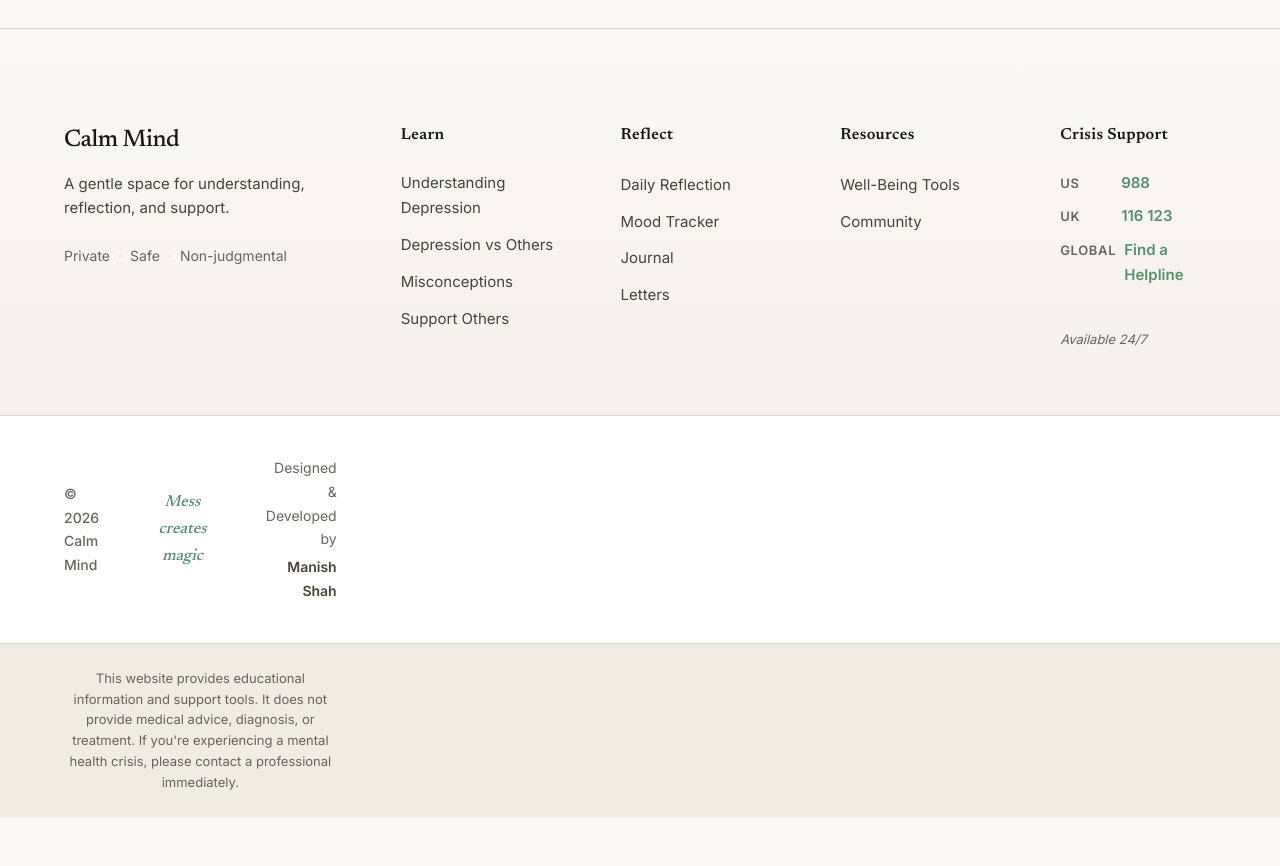
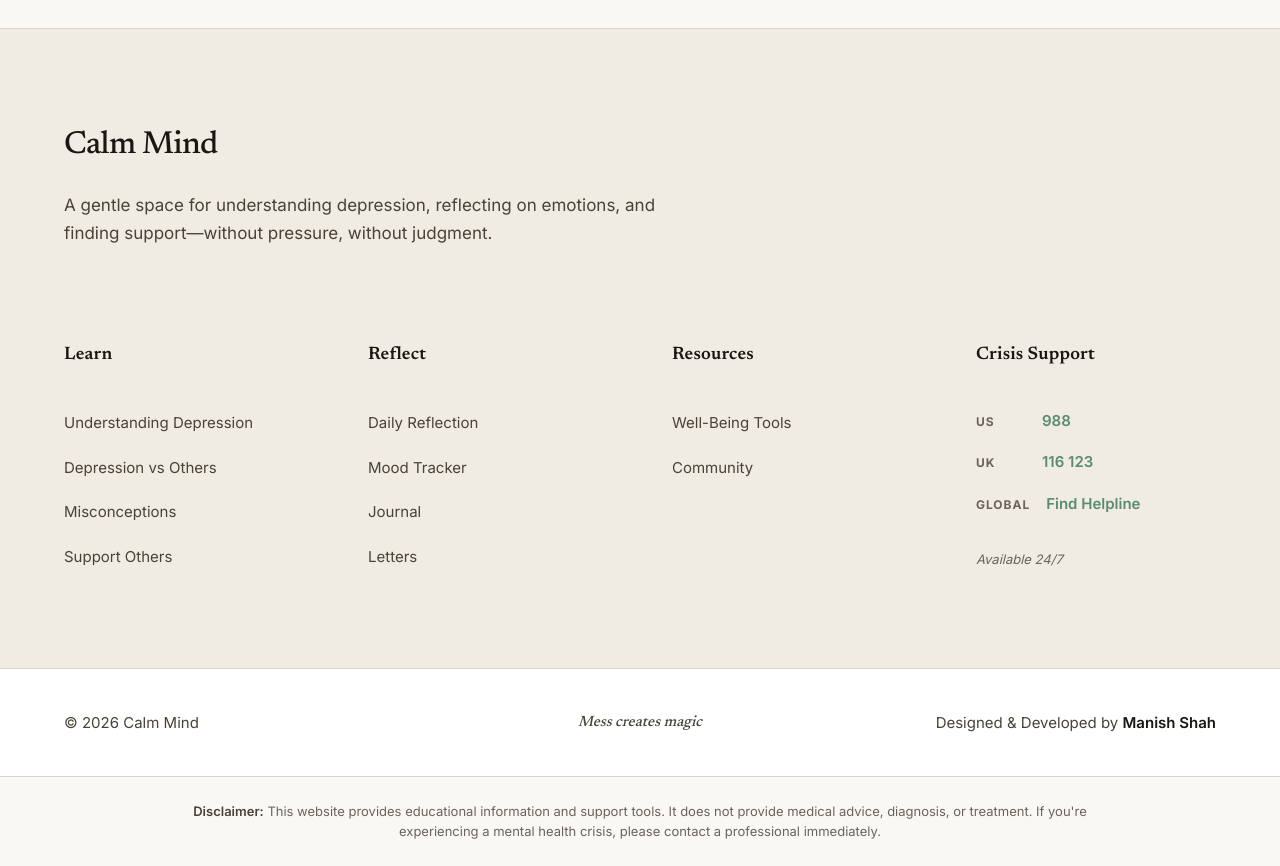
Before and after one commit to Manish-Shah-m/clam-mind, a Next.js app: page /journal in a window 1280 px wide. Shown: the part 1300-2166 px from the top of the page. Before the commit the page ends 2117 px from the top, so only its background shows below. Built offline with nearby package versions, Linux system fonts and the light colour scheme.

Commit message:
Update styles and header components

```diff
--- a/components/Footer.js
+++ b/components/Footer.js
@@ -4,116 +4,108 @@ import styles from './Footer.module.css';
 export default function Footer() {
   const currentYear = new Date().getFullYear();
 
-  const sections = [
-    {
-      title: 'Learn',
-      links: [
-        { href: '/understanding', label: 'Understanding Depression' },
-        { href: '/depression-vs', label: 'Depression vs Others' },
-        { href: '/misconceptions', label: 'Misconceptions' },
-        { href: '/support-others', label: 'Support Others' },
-      ]
-    },
-    {
-      title: 'Reflect',
-      links: [
-        { href: '/reflect', label: 'Daily Reflection' },
-        { href: '/mood-tracker', label: 'Mood Tracker' },
-        { href: '/journal', label: 'Journal' },
-        { href: '/letters', label: 'Letters' },
-      ]
-    },
-    {
-      title: 'Resources',
-      links: [
-        { href: '/wellbeing', label: 'Well-Being Tools' },
-        { href: '/community', label: 'Community' },
-      ]
-    },
-  ];
-
   return (
     <footer className={styles.footer}>
-      {/* Main Footer */}
-      <div className={styles.main}>
+
+      {/* Main Footer Content */}
+      <div className={styles.mainFooter}>
         <div className={styles.container}>
 
-          {/* Brand Section */}
-          <div className={styles.brand}>
-            <h3 className={styles.brandName}>Calm Mind</h3>
-            <p className={styles.brandTagline}>
-              A gentle space for understanding, reflection, and support.
+          {/* About Section */}
+          <div className={styles.about}>
+            <h3 className={styles.footerBrand}>Calm Mind</h3>
+            <p className={styles.aboutText}>
+              A gentle space for understanding depression, reflecting on emotions,
+              and finding support—without pressure, without judgment.
             </p>
-            <div className={styles.principles}>
-              <span>Private</span>
-              <span className={styles.dot}>·</span>
-              <span>Safe</span>
-              <span className={styles.dot}>·</span>
-              <span>Non-judgmental</span>
-            </div>
           </div>
 
-          {/* Link Sections */}
-          {sections.map((section) => (
-            <div key={section.title} className={styles.section}>
-              <h4 className={styles.sectionTitle}>{section.title}</h4>
-              <ul className={styles.linkList}>
-                {section.links.map((link) => (
-                  <li key={link.href}>
-                    <Link href={link.href}>{link.label}</Link>
-                  </li>
-                ))}
+          {/* Navigation Links */}
+          <div className={styles.columns}>
+
+            {/* Learn Column */}
+            <div className={styles.column}>
+              <h4 className={styles.columnTitle}>Learn</h4>
+              <ul className={styles.columnLinks}>
+                <li><Link href="/understanding">Understanding Depression</Link></li>
+                <li><Link href="/depression-vs">Depression vs Others</Link></li>
+                <li><Link href="/misconceptions">Misconceptions</Link></li>
+                <li><Link href="/support-others">Support Others</Link></li>
               </ul>
             </div>
-          ))}
 
-          {/* Crisis Section */}
-          <div className={styles.section}>
-            <h4 className={styles.sectionTitle}>Crisis Support</h4>
-            <ul className={styles.crisisList}>
-              <li>
-                <span className={styles.country}>US</span>
-                <a href="tel:988">988</a>
-              </li>
-              <li>
-                <span className={styles.country}>UK</span>
-                <a href="tel:116123">116 123</a>
-              </li>
-              <li>
-                <span className={styles.country}>Global</span>
-                <a href="https://findahelpline.com" target="_blank" rel="noopener noreferrer">
-                  Find a Helpline
-                </a>
-              </li>
-            </ul>
-            <p className={styles.crisisNote}>Available 24/7</p>
+            {/* Reflect Column */}
+            <div className={styles.column}>
+              <h4 className={styles.columnTitle}>Reflect</h4>
+              <ul className={styles.columnLinks}>
+                <li><Link href="/reflect">Daily Reflection</Link></li>
+                <li><Link href="/mood-tracker">Mood Tracker</Link></li>
+                <li><Link href="/journal">Journal</Link></li>
+                <li><Link href="/letters">Letters</Link></li>
+              </ul>
+            </div>
+
+            {/* Resources Column */}
+            <div className={styles.column}>
+              <h4 className={styles.columnTitle}>Resources</h4>
+              <ul className={styles.columnLinks}>
+                <li><Link href="/wellbeing">Well-Being Tools</Link></li>
+                <li><Link href="/community">Community</Link></li>
+              </ul>
+            </div>
+
+            {/* Crisis Support Column */}
+            <div className={styles.column}>
+              <h4 className={styles.columnTitle}>Crisis Support</h4>
+              <div className={styles.crisisLinks}>
+                <div className={styles.crisisItem}>
+                  <span className={styles.crisisLabel}>US</span>
+                  <a href="tel:988">988</a>
+                </div>
+                <div className={styles.crisisItem}>
+                  <span className={styles.crisisLabel}>UK</span>
+                  <a href="tel:116123">116 123</a>
+                </div>
+                <div className={styles.crisisItem}>
+                  <span className={styles.crisisLabel}>Global</span>
+                  <a href="https://findahelpline.com" target="_blank" rel="noopener noreferrer">
+                    Find Helpline
+                  </a>
+                </div>
+              </div>
+              <p className={styles.available}>Available 24/7</p>
+            </div>
+
           </div>
-
         </div>
       </div>
 
       {/* Bottom Bar */}
-      <div className={styles.bottom}>
+      <div className={styles.bottomBar}>
         <div className={styles.container}>
-          <div className={styles.bottomContent}>
-            <div className={styles.copyright}>
-              © {currentYear} Calm Mind
+          <div className={styles.bottomGrid}>
+
+            <div className={styles.bottomLeft}>
+              <p>© {currentYear} Calm Mind</p>
             </div>
 
-            <div className={styles.tagline}>
-              Mess creates magic
+            <div className={styles.bottomCenter}>
+              <p className={styles.motto}>Mess creates magic</p>
             </div>
 
-            <div className={styles.credit}>
-              <span>Designed & Developed by</span>
-              <a
-                href="https://manishshah.dev"
-                target="_blank"
-                rel="noopener noreferrer"
-              >
-                Manish Shah
-              </a>
+            <div className={styles.bottomRight}>
+              <p>
+                Designed & Developed by{' '}
+                <a
+                  href="https://manishshah.dev"
+                  target="_blank"
+                  rel="noopener noreferrer"
+                >
+                  Manish Shah
+                </a>
+              </p>
             </div>
+
           </div>
         </div>
       </div>
@@ -122,12 +114,13 @@ export default function Footer() {
       <div className={styles.disclaimer}>
         <div className={styles.container}>
           <p>
-            This website provides educational information and support tools.
+            <strong>Disclaimer:</strong> This website provides educational information and support tools.
             It does not provide medical advice, diagnosis, or treatment.
             If you're experiencing a mental health crisis, please contact a professional immediately.
           </p>
         </div>
       </div>
+
     </footer>
   );
 }
--- a/components/Footer.module.css
+++ b/components/Footer.module.css
@@ -1,254 +1,285 @@
 .footer {
-  background: linear-gradient(180deg, var(--bg-primary) 0%, var(--bg-secondary) 100%);
   margin-top: var(--spacing-xxl);
-  border-top: 1px solid var(--border);
 }
 
-/* Main Footer */
-.main {
-  padding: var(--spacing-xxl) 0 var(--spacing-xl);
+/* ========================================
+   MAIN FOOTER SECTION
+   ======================================== */
+
+.mainFooter {
+  background: var(--bg-secondary);
+  border-top: 1px solid var(--border);
+  padding: var(--spacing-xxl) 0;
 }
 
 .container {
   max-width: 1200px;
   margin: 0 auto;
   padding: 0 var(--spacing-md);
+}
+
+/* About Section */
+.about {
+  margin-bottom: var(--spacing-xxl);
+  max-width: 600px;
+}
+
+.footerBrand {
+  font-family: var(--font-heading);
+  font-size: 2rem;
+  font-weight: 500;
+  color: var(--text-primary);
+  margin: 0 0 var(--spacing-md) 0;
+  letter-spacing: -0.02em;
+}
+
+.aboutText {
+  font-size: 1.0625rem;
+  line-height: 1.7;
+  color: var(--text-secondary);
+  margin: 0;
+}
+
+/* Columns Grid */
+.columns {
   display: grid;
-  grid-template-columns: 1.75fr repeat(4, 1fr);
+  grid-template-columns: repeat(4, 1fr);
   gap: var(--spacing-xl);
 }
 
-/* Brand Section */
-.brand {
+.column {
+  display: flex;
+  flex-direction: column;
+  gap: var(--spacing-md);
+}
+
+.columnTitle {
+  font-family: var(--font-heading);
+  font-size: 1.125rem;
+  font-weight: 600;
+  color: var(--text-primary);
+  margin: 0 0 var(--spacing-sm) 0;
+  letter-spacing: 0.01em;
+}
+
+/* Column Links */
+.columnLinks {
+  list-style: none;
+  padding: 0;
+  margin: 0;
   display: flex;
   flex-direction: column;
   gap: var(--spacing-sm);
 }
 
-.brandName {
-  font-family: var(--font-heading);
-  font-size: 1.5rem;
-  font-weight: 500;
-  color: var(--text-primary);
-  margin: 0;
-  letter-spacing: -0.02em;
-}
-
-.brandTagline {
-  color: var(--text-secondary);
-  line-height: 1.6;
-  font-size: 0.9375rem;
-  margin: 0;
-  max-width: 280px;
-}
-
-.principles {
-  display: flex;
-  align-items: center;
-  gap: var(--spacing-xs);
-  margin-top: var(--spacing-xs);
-  font-size: 0.875rem;
-  color: var(--text-tertiary);
-}
-
-.dot {
-  color: var(--border);
-}
-
-/* Section */
-.section {
-  display: flex;
-  flex-direction: column;
-  gap: var(--spacing-md);
-}
-
-.sectionTitle {
-  font-family: var(--font-heading);
-  font-size: 1rem;
-  font-weight: 600;
-  color: var(--text-primary);
-  margin: 0;
-  letter-spacing: 0.02em;
-}
-
-/* Link Lists */
-.linkList {
-  list-style: none;
-  padding: 0;
-  margin: 0;
-  display: flex;
-  flex-direction: column;
-  gap: var(--spacing-xs);
-}
-
-.linkList a {
+.columnLinks a {
   color: var(--text-secondary);
   text-decoration: none;
   font-size: 0.9375rem;
+  line-height: 1.5;
   transition: var(--transition-fast);
   display: inline-block;
 }
 
-.linkList a:hover {
+.columnLinks a:hover {
   color: var(--accent-calm);
-  text-decoration: none;
-  transform: translateX(2px);
 }
 
-/* Crisis List */
-.crisisList {
-  list-style: none;
-  padding: 0;
-  margin: 0;
+/* Crisis Links */
+.crisisLinks {
   display: flex;
   flex-direction: column;
-  gap: var(--spacing-xs);
+  gap: var(--spacing-sm);
 }
 
-.crisisList li {
+.crisisItem {
   display: flex;
   align-items: baseline;
   gap: var(--spacing-sm);
-  font-size: 0.9375rem;
 }
 
-.country {
+.crisisLabel {
+  font-size: 0.75rem;
+  font-weight: 700;
+  text-transform: uppercase;
+  letter-spacing: 0.08em;
   color: var(--text-tertiary);
-  font-size: 0.8125rem;
-  text-transform: uppercase;
-  letter-spacing: 0.05em;
-  font-weight: 600;
-  min-width: 45px;
+  min-width: 50px;
 }
 
-.crisisList a {
+.crisisItem a {
   color: var(--accent-calm);
   text-decoration: none;
+  font-size: 0.9375rem;
   font-weight: 600;
   transition: var(--transition-fast);
 }
 
-.crisisList a:hover {
+.crisisItem a:hover {
   color: var(--accent-warm);
   text-decoration: underline;
 }
 
-.crisisNote {
-  margin: var(--spacing-sm) 0 0;
+.available {
   font-size: 0.8125rem;
   color: var(--text-tertiary);
   font-style: italic;
+  margin: var(--spacing-xs) 0 0 0;
 }
 
-/* Bottom Bar */
-.bottom {
+/* ========================================
+   BOTTOM BAR
+   ======================================== */
+
+.bottomBar {
   background: var(--bg-card);
   border-top: 1px solid var(--border);
   padding: var(--spacing-lg) 0;
 }
 
-.bottomContent {
+.bottomGrid {
   display: grid;
-  grid-template-columns: 1fr auto 1fr;
+  grid-template-columns: 1fr 1fr 1fr;
   gap: var(--spacing-lg);
   align-items: center;
 }
 
-.copyright {
-  color: var(--text-tertiary);
-  font-size: 0.875rem;
+.bottomLeft,
+.bottomCenter,
+.bottomRight {
+  display: flex;
+}
+
+.bottomLeft {
+  justify-content: flex-start;
+}
+
+.bottomCenter {
+  justify-content: center;
+}
+
+.bottomRight {
+  justify-content: flex-end;
+}
+
+.bottomLeft p,
+.bottomCenter p,
+.bottomRight p {
+  margin: 0;
+  font-size: 0.9375rem;
+  color: var(--text-secondary);
+}
+
+.motto {
+  font-family: var(--font-heading);
+  font-style: italic;
+  color: var(--accent-calm);
   font-weight: 500;
 }
 
-.tagline {
-  font-family: var(--font-heading);
-  color: var(--accent-calm);
-  font-size: 1rem;
-  font-style: italic;
-  text-align: center;
-  font-weight: 500;
+.bottomRight a {
+  color: var(--text-primary);
+  text-decoration: none;
+  font-weight: 600;
+  transition: var(--transition-fast);
+  border-bottom: 1px solid transparent;
 }
 
-.credit {
-  text-align: right;
-  display: flex;
-  flex-direction: column;
-  gap: 4px;
-  font-size: 0.875rem;
-  color: var(--text-tertiary);
+.bottomRight a:hover {
+  color: var(--accent-calm);
+  border-bottom-color: var(--accent-calm);
 }
 
-.credit a {
-  color: var(--text-secondary);
-  font-weight: 600;
-  text-decoration: none;
-  transition: var(--transition-fast);
-}
+/* ========================================
+   DISCLAIMER
+   ======================================== */
 
-.credit a:hover {
-  color: var(--accent-calm);
-}
-
-/* Disclaimer */
 .disclaimer {
-  background: var(--bg-secondary);
+  background: var(--bg-primary);
   border-top: 1px solid var(--border);
   padding: var(--spacing-md) 0;
 }
 
 .disclaimer p {
+  font-size: 0.8125rem;
+  line-height: 1.6;
   color: var(--text-tertiary);
-  font-size: 0.8125rem;
   text-align: center;
   margin: 0;
   max-width: 900px;
   margin: 0 auto;
-  line-height: 1.6;
 }
 
-/* Responsive */
+.disclaimer strong {
+  color: var(--text-secondary);
+  font-weight: 600;
+}
+
+/* ========================================
+   RESPONSIVE DESIGN
+   ======================================== */
+
+/* Tablet */
 @media (max-width: 968px) {
-  .container {
+  .columns {
     grid-template-columns: repeat(2, 1fr);
     gap: var(--spacing-lg);
   }
 
-  .brand {
-    grid-column: 1 / -1;
-  }
-
-  .bottomContent {
+  .bottomGrid {
     grid-template-columns: 1fr;
     gap: var(--spacing-md);
     text-align: center;
   }
 
-  .copyright,
-  .credit {
-    text-align: center;
+  .bottomLeft,
+  .bottomCenter,
+  .bottomRight {
+    justify-content: center;
   }
 
-  .tagline {
+  .bottomCenter {
     order: -1;
   }
 }
 
+/* Mobile */
 @media (max-width: 640px) {
-  .container {
-    grid-template-columns: 1fr;
-  }
-
-  .main {
+  .mainFooter {
     padding: var(--spacing-xl) 0;
   }
 
-  .brandTagline {
-    max-width: 100%;
+  .about {
+    margin-bottom: var(--spacing-xl);
+  }
+
+  .footerBrand {
+    font-size: 1.75rem;
+  }
+
+  .aboutText {
+    font-size: 1rem;
+  }
+
+  .columns {
+    grid-template-columns: 1fr;
+    gap: var(--spacing-xl);
+  }
+
+  .bottomGrid {
+    gap: var(--spacing-sm);
+  }
+
+  .disclaimer p {
+    font-size: 0.75rem;
   }
 }
 
+/* Accessibility */
 @media (prefers-reduced-motion: reduce) {
-  .linkList a:hover {
-    transform: none;
+  .columnLinks a,
+  .crisisItem a,
+  .bottomRight a {
+    transition: none;
   }
 }
```
